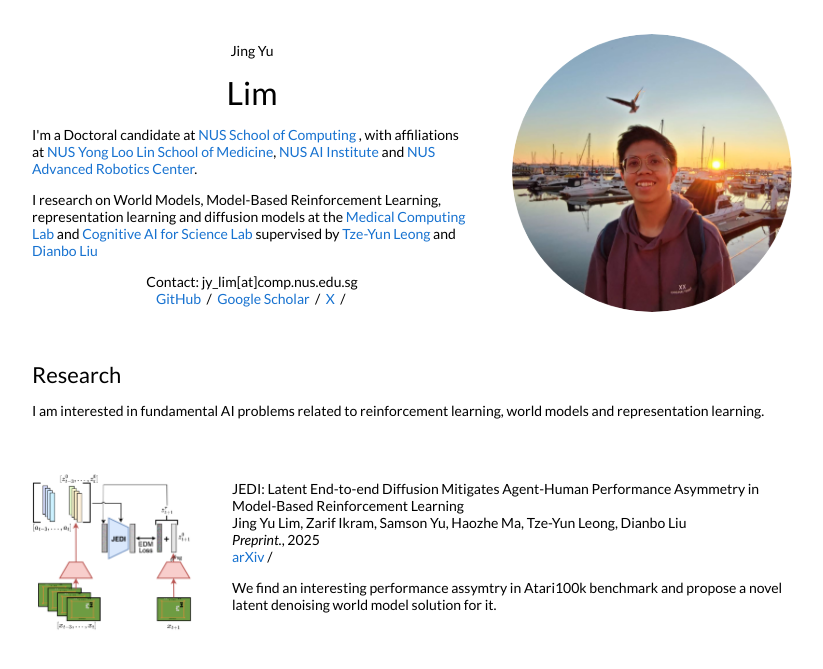
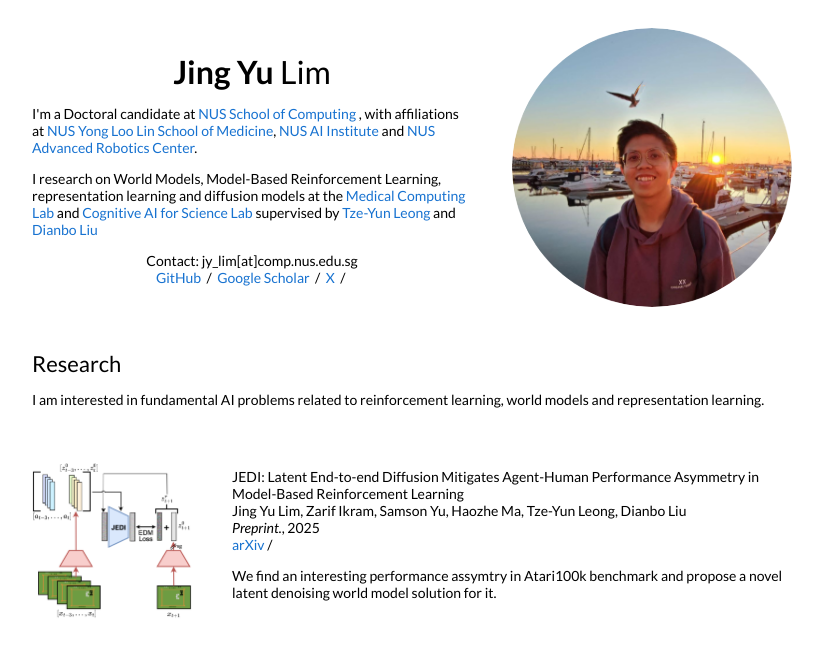
Before and after one commit to jing-yu-lim/jing-yu-lim.github.io, a Jekyll site: the page built from _posts/research/2025-05-27-jedi.markdown, in a window 1280 px wide. Shown: the top 669 px of the page, without its empty margins (228-1051 px from the left). Built offline with Jekyll 4.4.1, drawn with Linux system fonts in a browser that asks for light colours; our own code applies the rules of GitHub Pages for plain Markdown files.

Commit message:
minor update

```diff
--- a/_layouts/default.html
+++ b/_layouts/default.html
@@ -46,7 +46,7 @@
           <tr style="padding:0px">
             <td style="padding:2.5%;width:60%;vertical-align:middle">
               <h1>
-                <p>Jing Yu</p> Lim
+                <b>Jing Yu</b> Lim
               </h1>
               <p>
                 I'm a Doctoral candidate at
```
